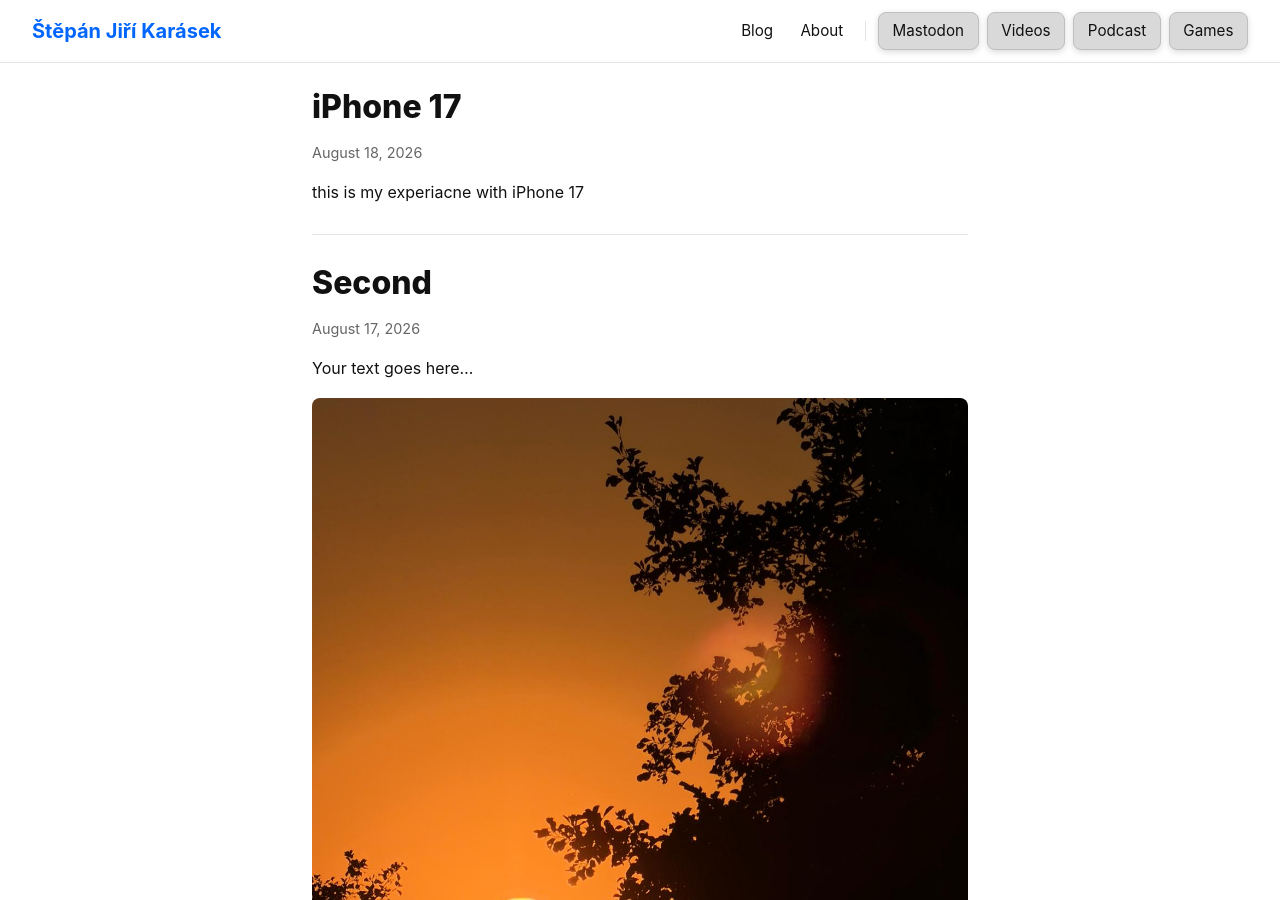
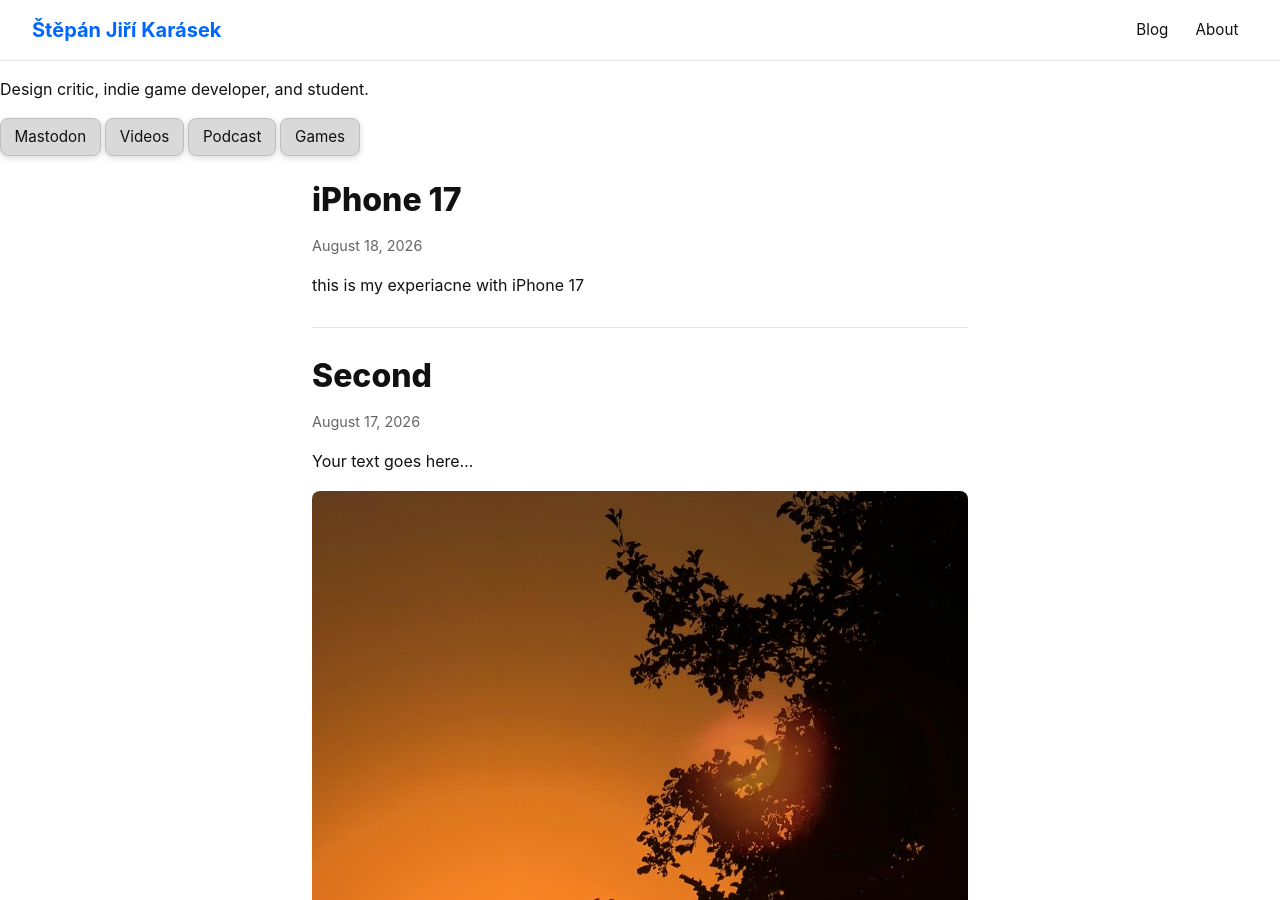
Before and after one commit to StepanJiri/stepankarasek.github.io, a Jekyll site: the page built from index.md, in a window 1280 px wide and 900 px high. Built offline with Jekyll 4.4.1, drawn with Linux system fonts in a browser that asks for light colours.

Commit message:
Update default.html

```diff
--- a/_layouts/default.html
+++ b/_layouts/default.html
@@ -18,15 +18,19 @@
 
       <a href="{{ '/about/' | relative_url }}"
          class="nav-link {% if page.url contains '/about' %}active{% endif %}">About</a>
+    </nav>
+  </header>
 
-      <span class="nav-divider" aria-hidden="true"></span>
+  <div class="profile-row">
+    <p class="profile-bio">Design critic, indie game developer, and student.</p>
 
+    <div class="profile-links">
       <a href="https://mastodon.social/@StepanJiriKarasek" class="nav-link nav-link-external" target="_blank" rel="noopener">Mastodon</a>
       <a href="https://www.youtube.com/@RubiconRevisited" class="nav-link nav-link-external" target="_blank" rel="noopener">Videos</a>
       <a href="https://rss.com/podcasts/test-pod734/" class="nav-link nav-link-external" target="_blank" rel="noopener">Podcast</a>
       <a href="https://jirka-karasek.itch.io" class="nav-link nav-link-external" target="_blank" rel="noopener">Games</a>
-    </nav>
-  </header>
+    </div>
+  </div>
 
   <main>
     {{ content }}
```
